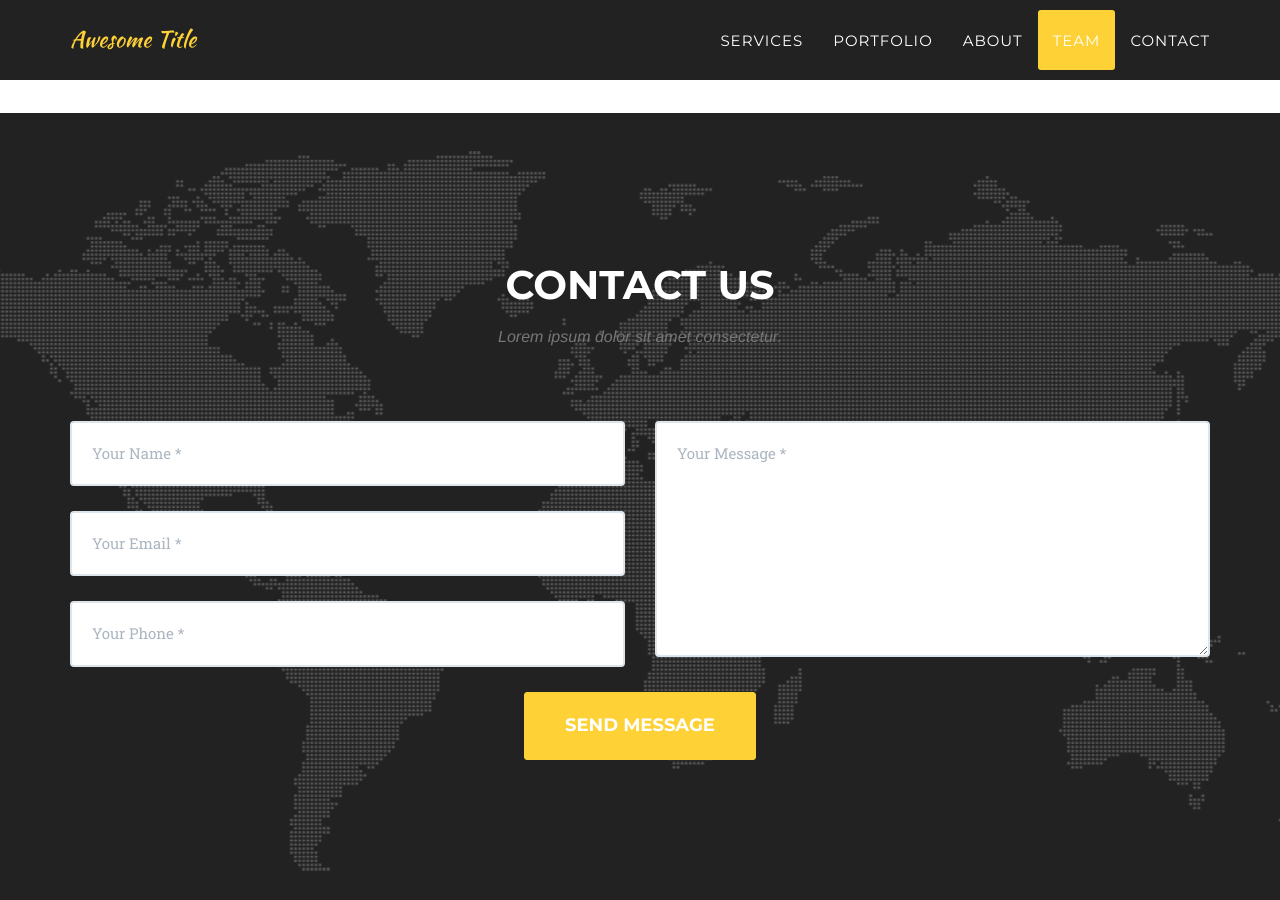
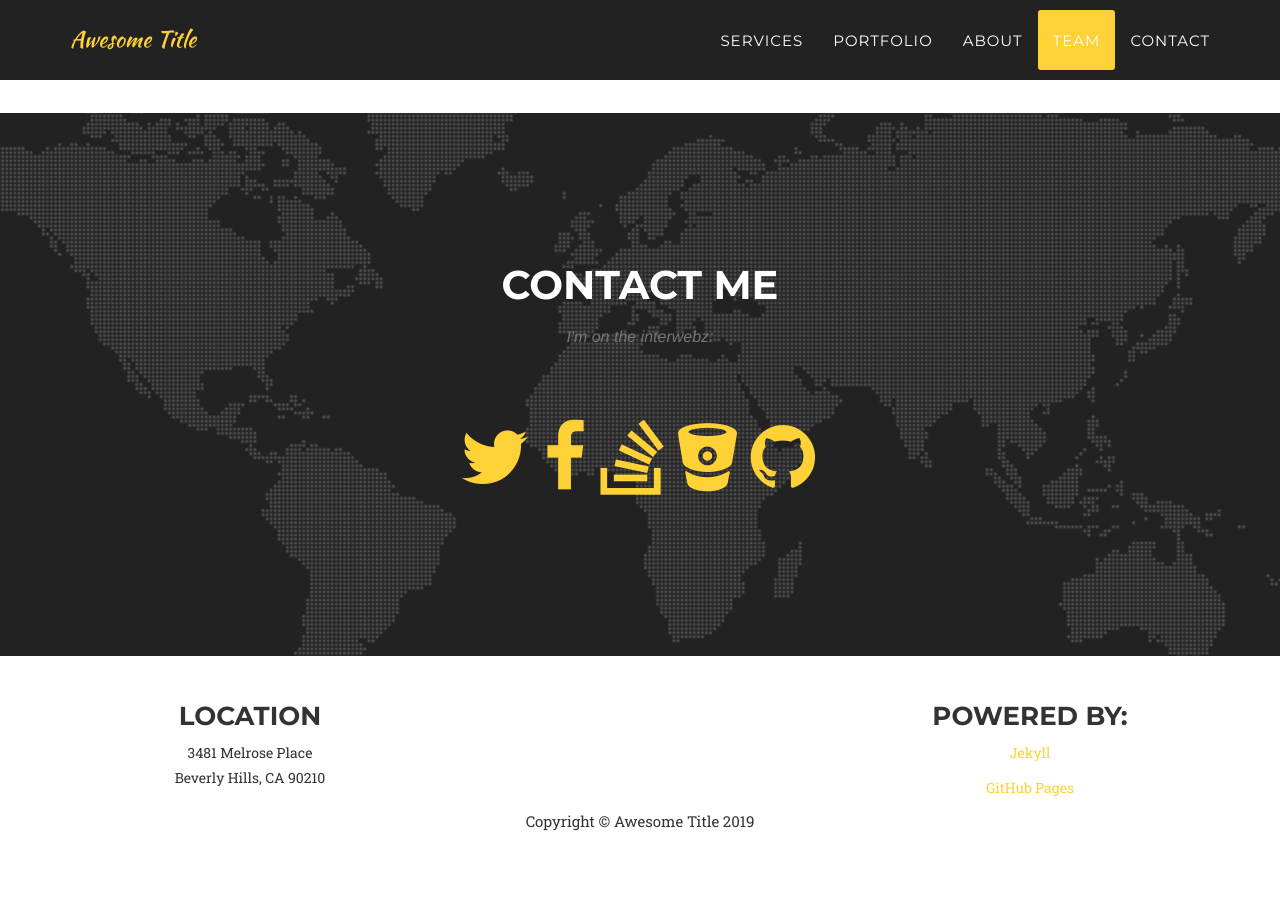
Before and after one commit to atilamedia/atilamedia.github.io, a Jekyll site: the page built from index.html, in a window 1280 px wide and 900 px high, scrolled down 5536 px. Built offline with Jekyll 4.4.1, drawn with Linux system fonts in a browser that asks for light colours; some web fonts are replaced; after the commit the page ends 6394 px from its top, so only the background shows below that.

Commit message:
Update contact.html

```diff
--- a/_includes/contact.html
+++ b/_includes/contact.html
@@ -1,42 +1,22 @@
-<section id="contact">
+ <!-- Contact Section -->
+    <section id="contact">
         <div class="container">
             <div class="row">
                 <div class="col-lg-12 text-center">
-                    <h2 class="section-heading">Contact Us</h2>
-                    <h3 class="section-subheading text-muted">Lorem ipsum dolor sit amet consectetur.</h3>
+                    <h2 class="section-heading">Contact Me</h2>
+                    <h3 class="section-subheading text-muted">I'm on the interwebz:</h3>
                 </div>
             </div>
             <div class="row">
-                <div class="col-lg-12">
-                    <form name="sentMessage" id="contactForm" novalidate>
-                        <div class="row">
-                            <div class="col-md-6">
-                                <div class="control-group form-group">
-                                    <input type="text" class="form-control" placeholder="Your Name *" id="name" required data-validation-required-message="Please enter your name.">
-                                    <p class="help-block text-danger"></p>
-                                </div>
-                                <div class="control-group form-group">
-                                    <input type="email" class="form-control" placeholder="Your Email *" id="email" required data-validation-required-message="Please enter your email address.">
-                                    <p class="help-block text-danger"></p>
-                                </div>
-                                <div class="control-group form-group">
-                                    <input type="tel" class="form-control" placeholder="Your Phone *" id="phone" required data-validation-required-message="Please enter your phone number.">
-                                    <p class="help-block text-danger"></p>
-                                </div>
-                            </div>
-                            <div class="col-md-6">
-                                <div class="control-group form-group">
-                                    <textarea class="form-control" placeholder="Your Message *" id="message" required data-validation-required-message="Please enter a message."></textarea>
-                                    <p class="help-block text-danger"></p>
-                                </div>
-                            </div>
-                            <div class="clearfix"></div>
-                            <div class="col-lg-12 text-center">
-                                <div id="success"></div>
-                                <button type="submit" class="btn btn-xl">Send Message</button>
-                            </div>
-                        </div>
-                    </form>
+                <div class="col-lg-12 text-center">
+                        <ul class="list-inline">
+                            {% for network in site.social %}
+                            <li>
+                                <a href="{{ network.url }}" class="btn-social btn-outline"><i class="fa fa-5x fa-{{ network.title }}"></i></a>
+                            </li>
+                            {% endfor %}
+                        </ul>
+
                 </div>
             </div>
         </div>
```
